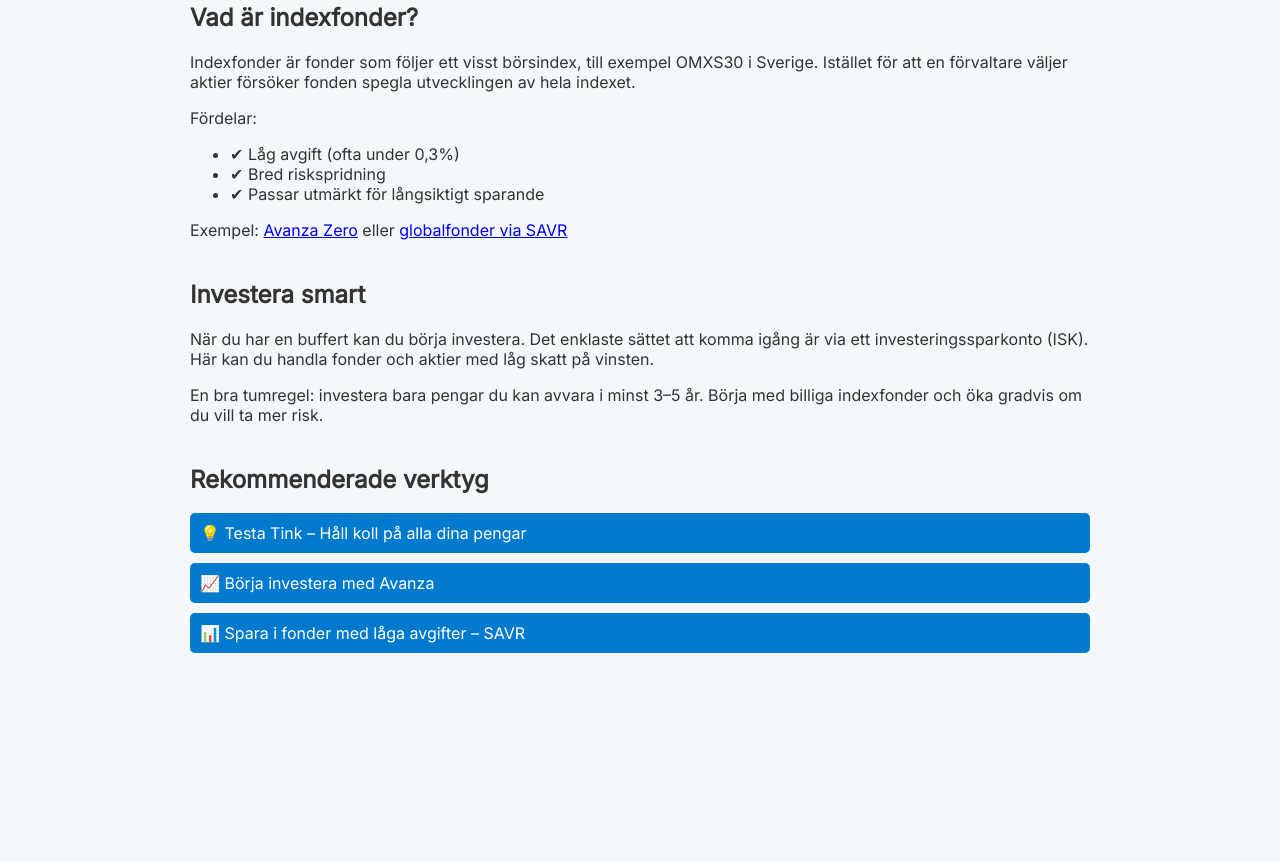
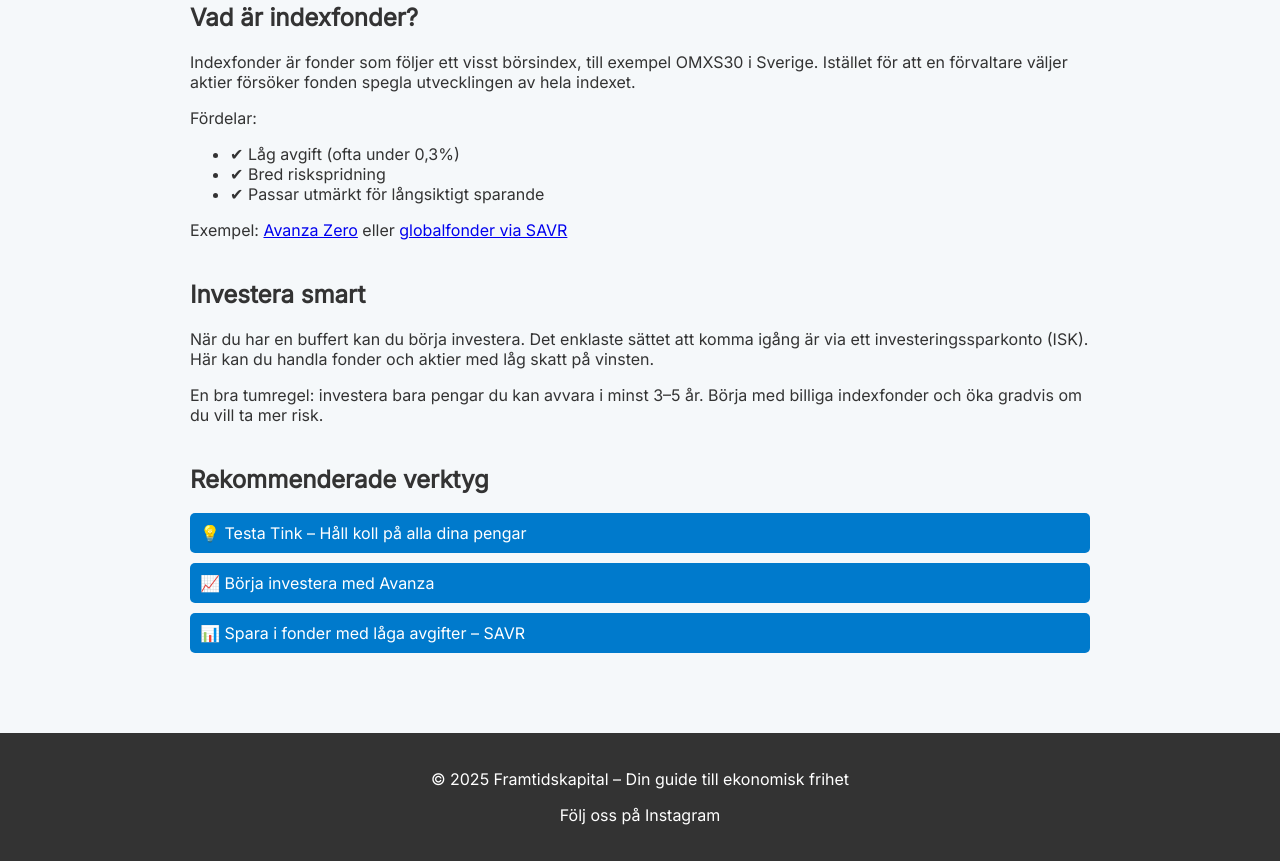
Before and after one commit to suush2023/framtidskapital.github.io, a plain HTML site: page index.html in a window 1280 px wide. Shown: the part 684-1545 px from the top of the page. Before the commit the page ends 1417 px from the top, so only its background shows below. Drawn offline with Linux system fonts and the light colour scheme.

Commit message:
Update index.html

```diff
--- a/index.html
+++ b/index.html
@@ -114,6 +114,10 @@
             <a href="https://www.savr.com" target="_blank">📊 Spara i fonder med låga avgifter – SAVR</a>
         </section>
     </main>
+
+    <footer id="kontakt">
+        <p>© 2025 Framtidskapital – Din guide till ekonomisk frihet</p>
+        <p>Följ oss på Instagram </p>
     </footer>
 </body>
 </html>
```
